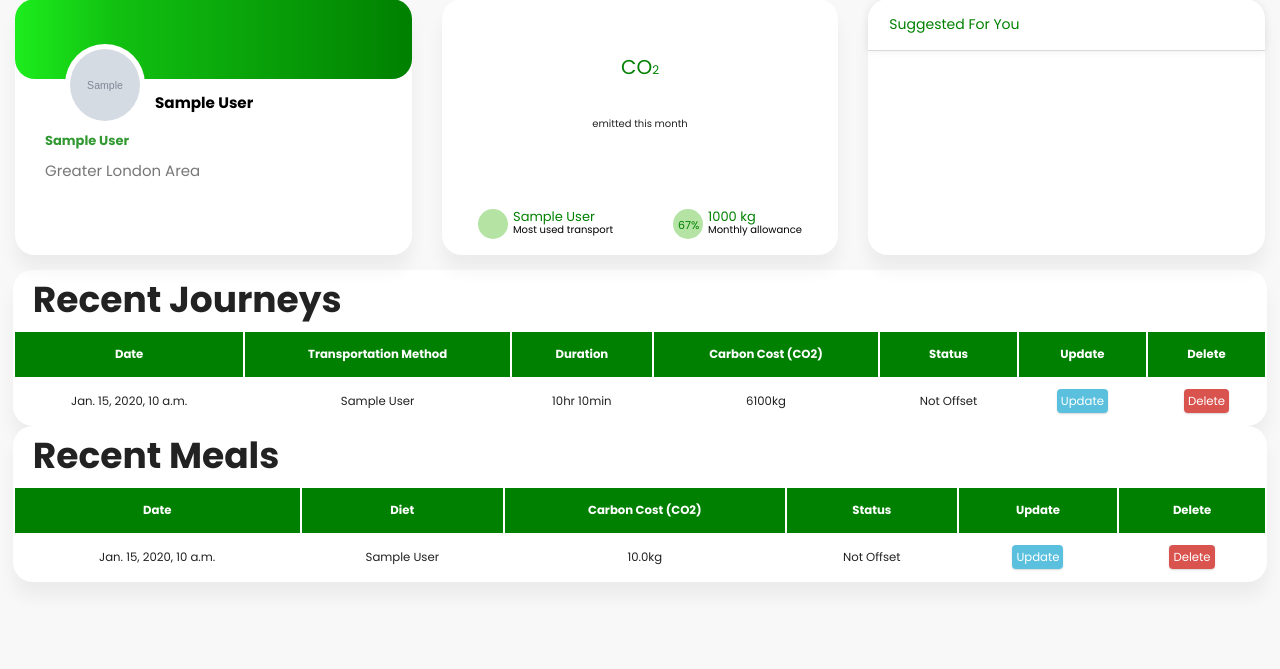
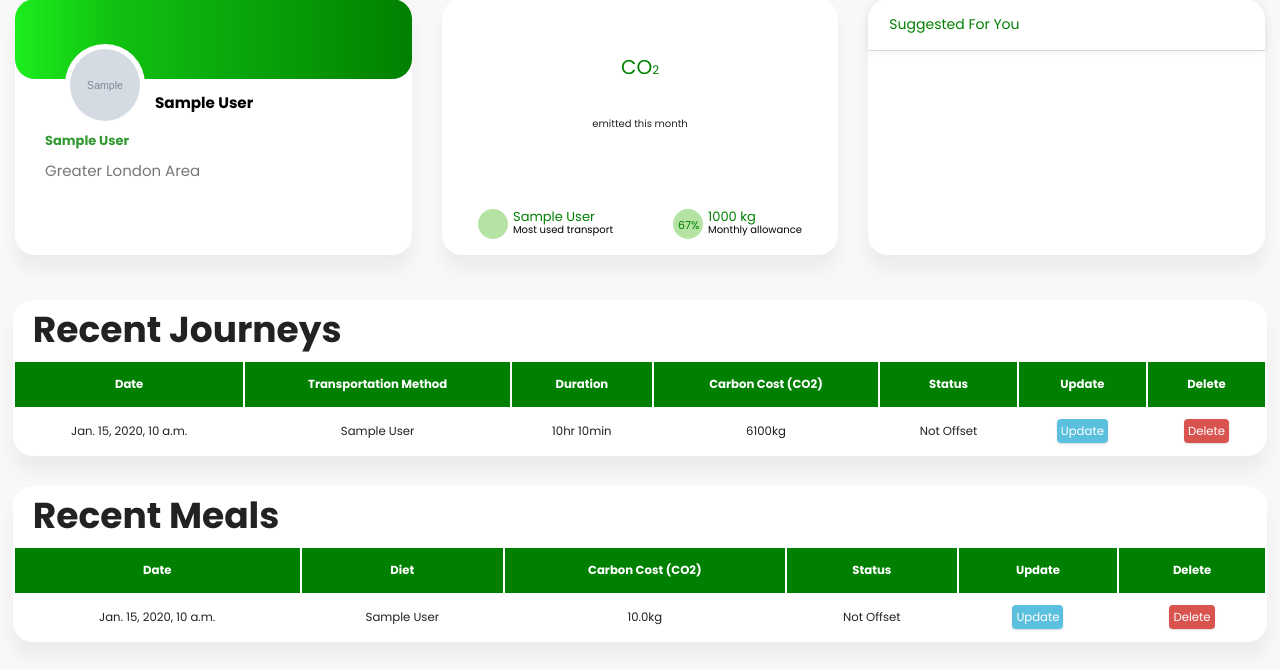
Before and after one commit to ErikKarsen/Greenr, a Django app: page / in a window 1280 px wide. Shown: the part 67-736 px from the top of the page. Run offline with Django 3.2, Linux system fonts and the light colour scheme; a user stored in the database is signed in; tables that the repository leaves empty hold one stand-in row (values such as "Sample post"); grey boxes marked "Sample" are stand-in pictures; some libraries are stand-ins or nearby versions.

Commit message:
table margins

```diff
--- a/accounts/static/css/style.css
+++ b/accounts/static/css/style.css
@@ -539,11 +539,11 @@ label.valid:after {
 .table-container {
     width: 98%;
     overflow-x: auto;
-    margin-top: 40px;
     background: #fff;
     margin: 0 auto;
     box-shadow: 0px 15px 16.83px 0.17px rgba(0, 0, 0, 0.05);
     border-radius: 20px;
+    margin-top: 30px;
 }
 
 .table-title {
```
